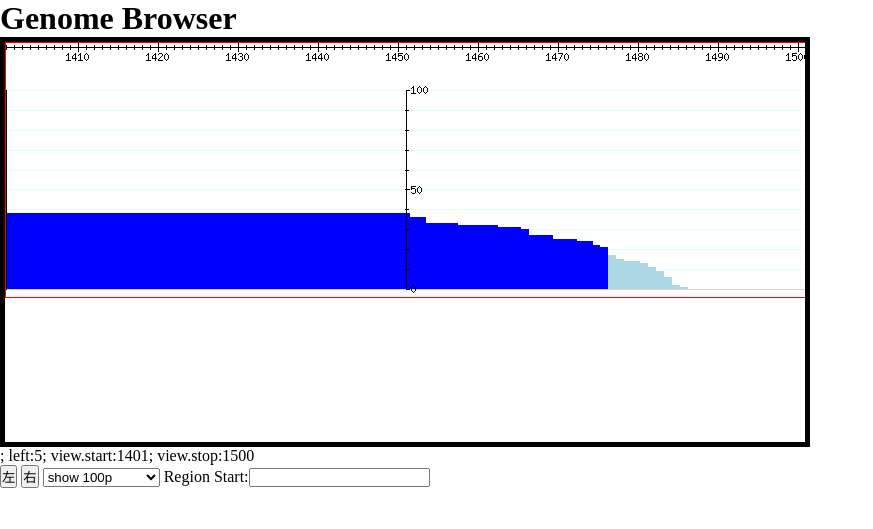
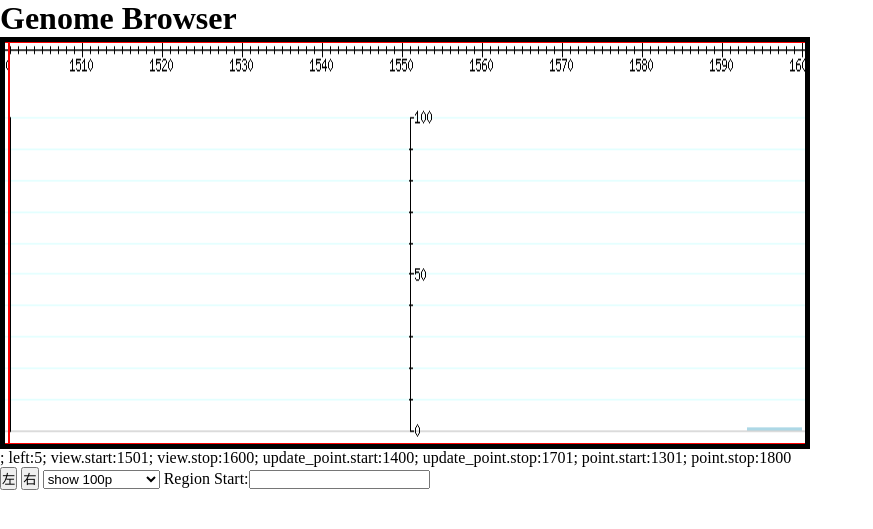
Before and after one commit to her0e1c1/genome_browse, a Flask app: page / in a window 1280 px wide. Shown: the top 529 px of the page, without its empty margins (0-873 px from the left). Run offline with Flask 2, Linux system fonts and the light colour scheme; some libraries are stand-ins or nearby versions.

Commit message:
画像を必要な箇所だけ読み込む機能の追加

```diff
--- a/src/static/css/main.css
+++ b/src/static/css/main.css
@@ -14,7 +14,9 @@
 }
 
 img {
- float:left;
+ float: left;
+ width: 800px;
+ height: 400px;
  border: 1px solid red;
  position: relative;
  top: 0px;
--- a/src/static/js/genome.js
+++ b/src/static/js/genome.js
@@ -1,14 +1,163 @@
 //global settings
-var GENOME;
+var _genome;
 
+/*
+スクロールの注意
+右にスクロールする場合は
+ゲノムの配列の番号の小さい方を表示するので
+逆に動く
+*/
+
+/*
+ 一枚あたりの画像の幅
+ 画像の幅はGBrowseで生成していくときに決定しますので
+ この値は変更できません。
+*/
+var IMAGE_WIDTH = 800;
+
+//計算しやすい様に奇数
+var IMAGE_NUMBER = 5;
+
+var PATH = {images: "/static/images/"};
+
+//private class
+Image = function(start, layer, name){
+	//private 変数
+	//これらの値は書き換えてはなりません。
+	this.start = start;
+	this.layer = layer;
+	this.name = name;
+	this.src = _make_src_path(start, layer, name)
+	this.stop = start + layer - 1;
+
+	function _make_src_path(start, layer, name){
+		var src;
+		start = start + ".png";
+		var src = _join(_join(PATH.images, name), layer);
+		src = src + start;
+		console.log("image path: " + src);
+		return src;
+	}
+	//パスをつなげる
+	function _join(root, path){
+		return root + path + "/";
+	}
+};
+
+/*
+  Imageクラスを格納するクラス
+  取得した画像を格納する配列
+  必ず隣同士が連番な鎖状のデータ構造
+
+  startの値が小さい方が、配列の先頭側にきます。
+ */
+ImageList = function(){
+	this.init.apply(this, arguments);
+};
+
+ImageList.prototype = {
+	init: function(start, layer, name){
+		this.start = start;
+		this.layer = layer;
+		this.name = name;
+		this.images = new Array(IMAGE_NUMBER);
+		this.point = this._get_each_side_point(start, layer);
+		//画像データを生成する
+		for(var i = 0; i < IMAGE_NUMBER; i++){
+			var i,st;
+			st = this.point.start + layer * i;
+			img = new Image(st, layer, name);
+			this.images[i] = img;
+		}
+		this.update_point = this.get_update_point();
+
+	},
+	update: function(left_or_right){
+		var img;
+		if(left_or_right === 1){
+			img = this._get_left_side_image();
+		}
+		else if(left_or_right === -1){
+			img = this._get_right_side_image();
+		}
+		else{
+			return;
+		}
+		this._add(img);
+		this.update_point = this.get_update_point();
+		return this.images;
+	},
+	get_update_point: function(){
+		var point = {
+			start: this.images[0].stop,
+			stop: this.images[IMAGE_NUMBER - 1].start,
+		}
+		return point;
+	},
+	_get_left_side_image: function(){
+		var st;
+		st = this.point.start - this.layer;
+		return new Image(st, this.layer, this.name);
+	},
+	_get_right_side_image: function(){
+		var st;
+		st = this.point.stop + 1;
+		return new Image(st, this.layer, this.name)
+	},
+	_add: function(image){
+		var start = image.start;
+		var stop = image.stop;
+		if(this.point.start - 1 === stop){
+			this.images.pop();
+			this.images.unshift(image);
+			this.point.start -= this.layer;
+			this.point.stop -= this.layer
+		}
+		else if(this.point.stop + 1 === start){
+			this.images.shift();
+			this.images.push(image);
+			this.point.start += this.layer;
+			this.point.stop += this.layer
+		}
+		else{
+			console.log("can't add image!");
+		}
+	},
+	/*
+	  (501, 300)の引き数の場合
+	  (301,800)を返します。
+	*/
+	_get_each_side_point: function(start, layer){
+		var st, sp, stop, size;
+		stop = start + layer - 1;
+		//奇数ということが前提です。
+		size = (IMAGE_NUMBER - 1) / 2;
+			st = start - layer * size;
+		sp = stop + layer * size;
+
+		//エラー処理が必要
+		//if(st < 1){};
+			//if(sp > max);
+
+		var point = {
+			start: st,
+				stop: sp
+		};
+		return point;
+	},
+}
 
 function _DEBUG(){
 	var txt = "";
 	left = $("#show_images").position().left;
 	txt += "; left:" + left;
-	txt += "; view.start:" + GENOME.get_view().start;
-	txt += "; view.stop:" + GENOME.get_view().stop;
-//	txt += "; point.start:" + GENOME.get_images().point
+	txt += "; view.start:" + _genome.get_view().start;
+	txt += "; view.stop:" + _genome.get_view().stop;
+	txt += "; update_point.start:" + _genome.get_imagelist().get_update_point().start;
+	txt += "; update_point.stop:" + _genome.get_imagelist().get_update_point().stop;
+	txt += "; point.start:" + _genome.get_imagelist().point.start;
+	txt += "; point.stop:" + _genome.get_imagelist().point.stop;
+
 	$("#debug").text(txt);
 }
 
@@ -16,129 +165,84 @@ function _DEBUG(){
 /*
  genomeモジュールはjqueryに依存しています。
  クライアントの仕事
- staticにある画像を表示する
+ staticにある画像を表示します。
+
+ クロージャによるクラスやメソッドは、
+ 他の変数に依存しないようにします。
  */
 (function(window){
 
-	//private class
-
-	Image = function(start, layer, src){
-		//private 変数
-		//これらの値は書き換えてはなりません。
-		this.start = start;
-		this.layer = layer;
-		this.src = src;
-		this.stop = start + layer - 1;
-	};
-	Image.prototype = {
-
-	};
-
-	/*
-	  Imageクラスを格納するクラス
-	  取得した画像を格納する配列
-	  必ず隣同士が連番な鎖状のデータ構造
-	  キャッシュの役割も担っています。
-	 */
-	ImageList = function(){
-		this.images = new Array();
-		/*
-		  imagesで表示できる配列の範囲データをもつ
-		*/
-		this.point = {
-			start:0,
-			stop:0
-		};
-	};
-
-	ImageList.prototype = {
-		add: function(image){
-			var start = image.start;
-			var stop = image.stop;
-			//初期状態
-			if(this.length === 0){
-				this.point.start = start;
-				this.point.stop = stop;
-				this.push(image);
-			}
-			else if(this.point.start - 1 === stop){
-				this.unshift(image);
-				this.point.start = start;
-			}
-			else if(this.point.stop + 1 === start){
-				this.push(image);
-				this.point.stop = stop;
-			}
-		},
-		get_all: function(){
-			return this.images;
-		},
-	};
-
-
-	//以下genome browserに関する記述です。
 	var genome = function(){
-		this.init.apply(this, arguments)
+		this.init.apply(this, arguments);
 	};
 
 	//private 変数
 	// 表示される配列の開始位置
-	var view = {
-		start: 0,
+	var _view = {
+		start: 1501,
 		stop: 0,
 	};
-	var layer = 100;
-	var path = {images: "/static/images/"};
+	var _layer = 100;
 
 	//ImageListクラスを扱うstaticな変数にする
-	var imagelist = new ImageList();
-
-	//定数
-
-	/*
-	 一枚あたりの画像の幅
-	 画像の幅はGBrowseで生成していくときに決定しますので
-	 この値は変更できません。
-	*/
-	var IMAGE_WIDTH = 800;
-
+	var imagelist;
 
 	//public methods
 	genome.prototype = {
-		init: function(){
-
+		init: function(start, layer, name, offset){
+			//イベントの時に必要
+			var self = this;
 			//select表示
-			_set_init_option()
+			_set_init_option();
 
 			//imgの枚数を設定
-			_set_init_img(10)
+			_set_init_img();
 
 			//event登録
 			$("#controller_button_left").click(function(){
-				_update_click_button(-1)
+				self._update_click_button(-1)
 			});
 			$("#controller_button_right").click(function(){
-				_update_click_button(+1)
+				self._update_click_button(+1)
 			});
-
-			//test_code
-			view.start = 1401;
-			this.get_image(view.start + layer, layer, "sample");
-			this.get_image(view.start, layer, "sample");
-
+			//画像
+			imagelist = new ImageList(start, layer, name);
+			this.show_images();
+			this.slide_with_offset(offset);
 		},
 
 		//private変数にアクセスするメソッド
 		//viewの終わりは、view.startとlayerから算出します。
 		get_view : function(){
-			view.stop = view.start + layer - 1;
-			return view
+			_view.stop = _view.start + _layer - 1;
+			return _view
 		},
 		get_layer: function(){
 			return layer;
 		},
-		get_images: function(){
-			return imagelist.get_all();
+		get_imagelist: function(){
+			return imagelist;
+		},
+		show_images: function(){
+			var n = $("#show_images");
+			for(var i = 0; i < IMAGE_NUMBER; i++){
+				var child = n.children("[value=" + i  + "]");
+				child.attr("src", imagelist.images[i].src);
+			}
+		},
+		get_width_per_dna: function(){
+			return IMAGE_WIDTH / _layer ;
+		},
+		/*
+		  offsetの差だけずらす
+		 */
+		slide_with_offset: function(offset){
+			var n, left;
+			n = $("#show_images img");
+			left = _px2int(n.eq(0).css("left"));
+			left -= offset * this.get_width_per_dna();
+			//_view.start += offset;
+			n.css("left", left);
 		},
 		/*
 		  画像を取得する場合
@@ -146,7 +250,7 @@ function _DEBUG(){
 		  /static/images/name/layer/start.png
 		  のようになっています。
 		 */
-		get_image: function (start, layer, name){
+		get_image: function (){
 
 			if(layer === undefined){
 				layer = $("#controller_select :selected").val();
@@ -160,7 +264,7 @@ function _DEBUG(){
 			var src = _join(_join(path.images, name), layer);
 			src = src + start;
 			console.log("image path: " + src);
-			n =$("#show_images");
+			var n =$("#show_images");
 
 			//実際にアクセスする
 			if(start > view.start){
@@ -175,36 +279,59 @@ function _DEBUG(){
 				imagelist.add(i);
 			}
 		},
+		//画像の描写を更新するクラス
+		update: function(){
+			var update_point = imagelist.get_update_point();
+
+			/*
+			  条件に合致したらimagelistを書き換えます。
+			  (IMAGE_NUMBER) - 1 / 2回
+			*/
+			var left_or_right;
+			if(update_point.start > _view.start){
+				left_or_right = +1;
+			}
+			else if(update_point.stop < _view.stop){
+				left_or_right = -1;
+			}
+			else{
+				return;
+			}
+			for(var i = 0; i < (IMAGE_NUMBER - 1) / 2; i++ ){
+				imagelist.update(left_or_right);
+			}
+			this.show_images();
+			$("#show_images img").css("left", 0)
+			var offset = _view.start - imagelist.point.start;
+			this.slide_with_offset(offset);
+
+		},
+		/*
+		  left_or_right
+		  -1の場合　左へ更新
+		  +1の場合　右へ更新
+		  スクロールの大きさはlayerの半分
+		*/
+		_update_click_button: function (left_or_right, mode){
+			var n, left;
+			n = $("#show_images img");
+			left = _px2int(n.css("left"));
+			var scroll_size = (_layer * left_or_right) / 5;
+			left -= scroll_size * this.get_width_per_dna();
+			_view.start += scroll_size;
+			n.css("left", left)
+			this.update()
+		},
 	};
 
-	//private methods
+	//private methods for utility
+
 	//サーバーからのデータ変換
 	function _string2json(data){
 		return eval("(" + data + ")");
 
 	};
 
-	//パスをつなげる
-	function _join(root, path){
-		return root + path + "/";
-	}
-
-
-	/*
-	  left_or_right
-	  -1の場合　左へ更新
-	  +1の場合　右へ更新
-	  スクロールの大きさはlayerの半分
-	*/
-	function _update_click_button(left_or_right, mode){
-		var n, left;
-		n = $("#show_images img");
-		left = _px2int(n.css("left"));
-		var scroll_size = (layer * left_or_right) / 5;
-		left += scroll_size * _change();
-		view.start -= scroll_size;
-		n.css("left", left)
-	};
 
 
 	//cssの値でpxの場合、とって数値にする
@@ -213,13 +340,6 @@ function _DEBUG(){
 		return parseInt(str.replace("px" ,""))
 	};
 
-	//画像の張り合わせる枚数を予め作成する
-	function _set_init_img(number){
-
-		for(var i = 0; i < number; i++){
-			var n = $("show_images").append("<img />");
-		}
-	};
 
 	/*
 	   画像データを移動させると
@@ -229,6 +349,19 @@ function _DEBUG(){
 	function _change(){
 		var a;
 		return IMAGE_WIDTH / layer;
+	};
+
+
+	//init
+
+	//画像の張り合わせる枚数を予め作成する
+	function _set_init_img(){
+
+		for(var i = 0; i < IMAGE_NUMBER; i++){
+			var n = $("#show_images").append("<img />");
+			n = n.children(":last");
+			n.attr("value", i)
+		}
 	};
 
 	//selectの初期設定をする
@@ -268,5 +401,5 @@ function _DEBUG(){
 window.onload = function(){
 	setInterval(_DEBUG, 1000);
 	//モジュールを呼び出す
-	GENOME = new genome();
+	_genome = new genome(1501, 100, "sample", 200);
 }
```
